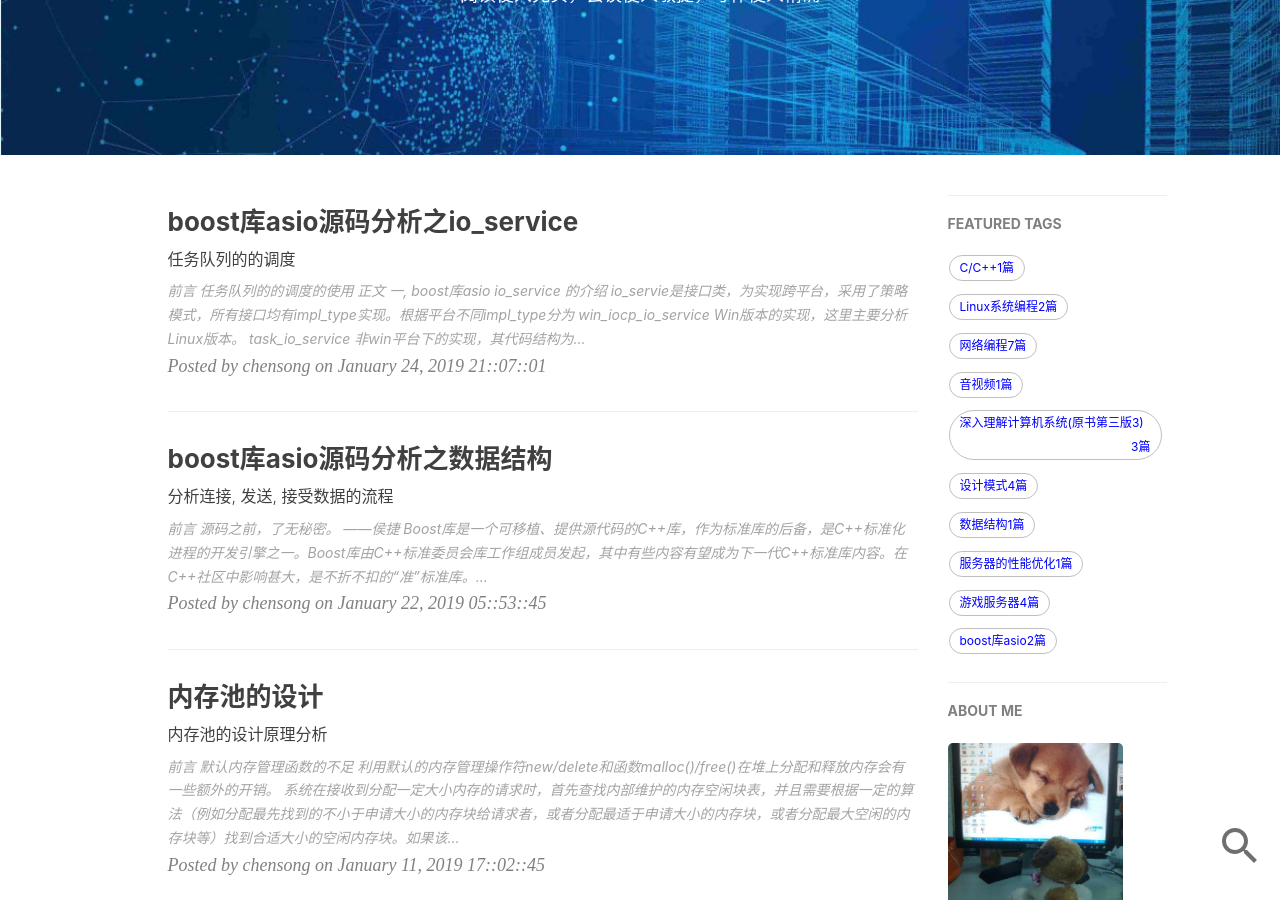
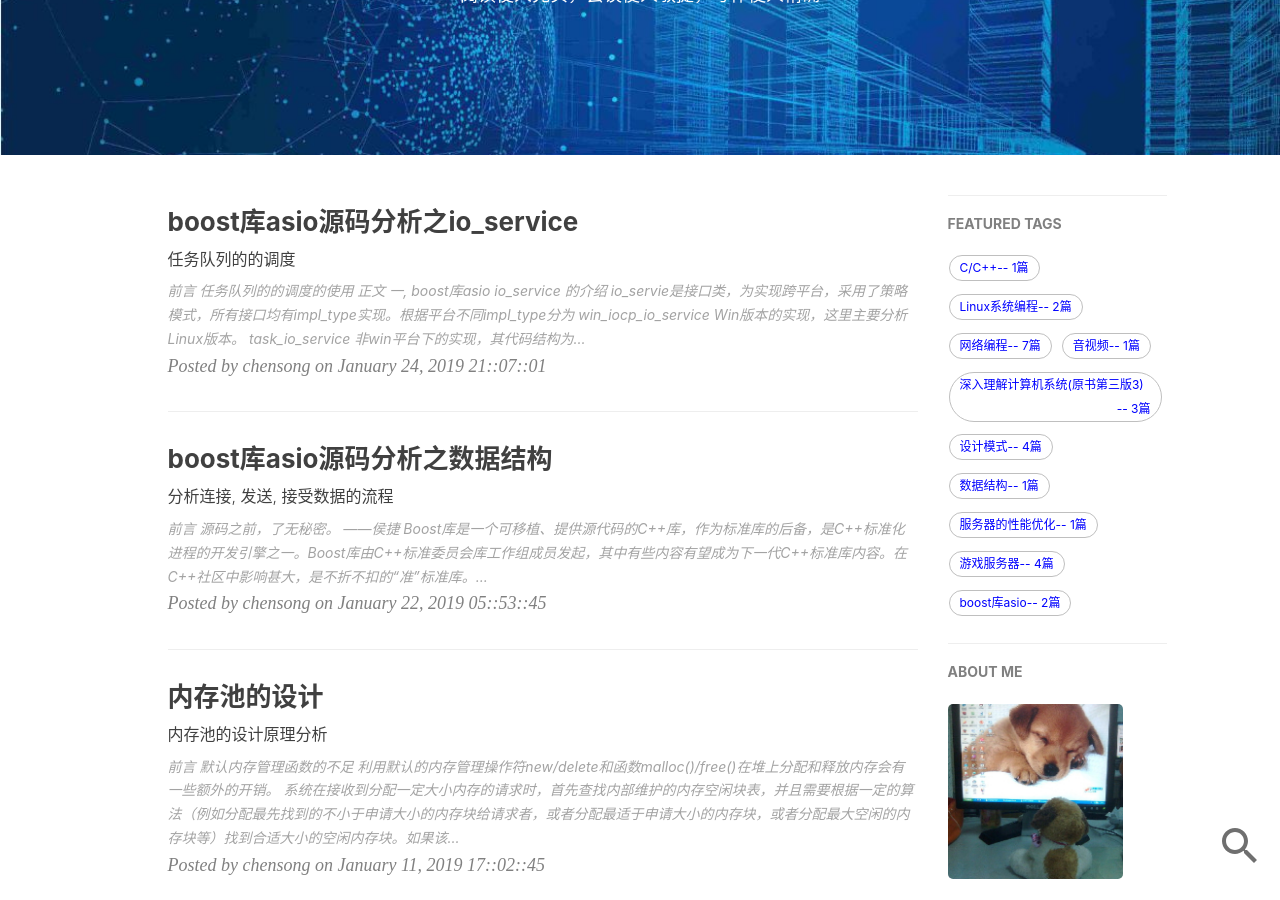
Before and after one commit to chensongpoixs/chensongpoixs.github.io, a Jekyll site: the page built from index.html, in a window 1280 px wide and 900 px high, scrolled down 263 px. Built offline with Jekyll 4.4.1, drawn with Linux system fonts in a browser that asks for light colours; nearby versions of some CDN libraries; the list of posts is cut into pages by our own code; comment, search, counter and statistics services are not loaded.

Commit message:
调整显示

```diff
--- a/_layouts/page.html
+++ b/_layouts/page.html
@@ -44,10 +44,9 @@ layout: default
                                 <font color="#0000FF">
 								<span style="float:left">{{ tag[0] }}</span>
                                 <!--tag 文章篇数-->
-								<span style="float:right">{{tag[1].size}}篇</span>
+								<span style="float:right"> -- {{tag[1].size}}篇</span>
 								</font>
 								</a>
-								<br>
                             {% endif %}
         				{% endfor %}
         			</div>
@@ -98,10 +97,9 @@ layout: default
                                 <font color="#0000FF">
 								<span style="float:left">{{ tag[0] }}</span>
                                 <!--tag 文章篇数-->
-								<span style="float:right">{{tag[1].size}}篇</span>
+								<span style="float:right"> -- {{tag[1].size}}篇</span>
 								</font>
 								</a>
-								<br>
                             {% endif %}
                         {% endfor %}
                     </div>
```
